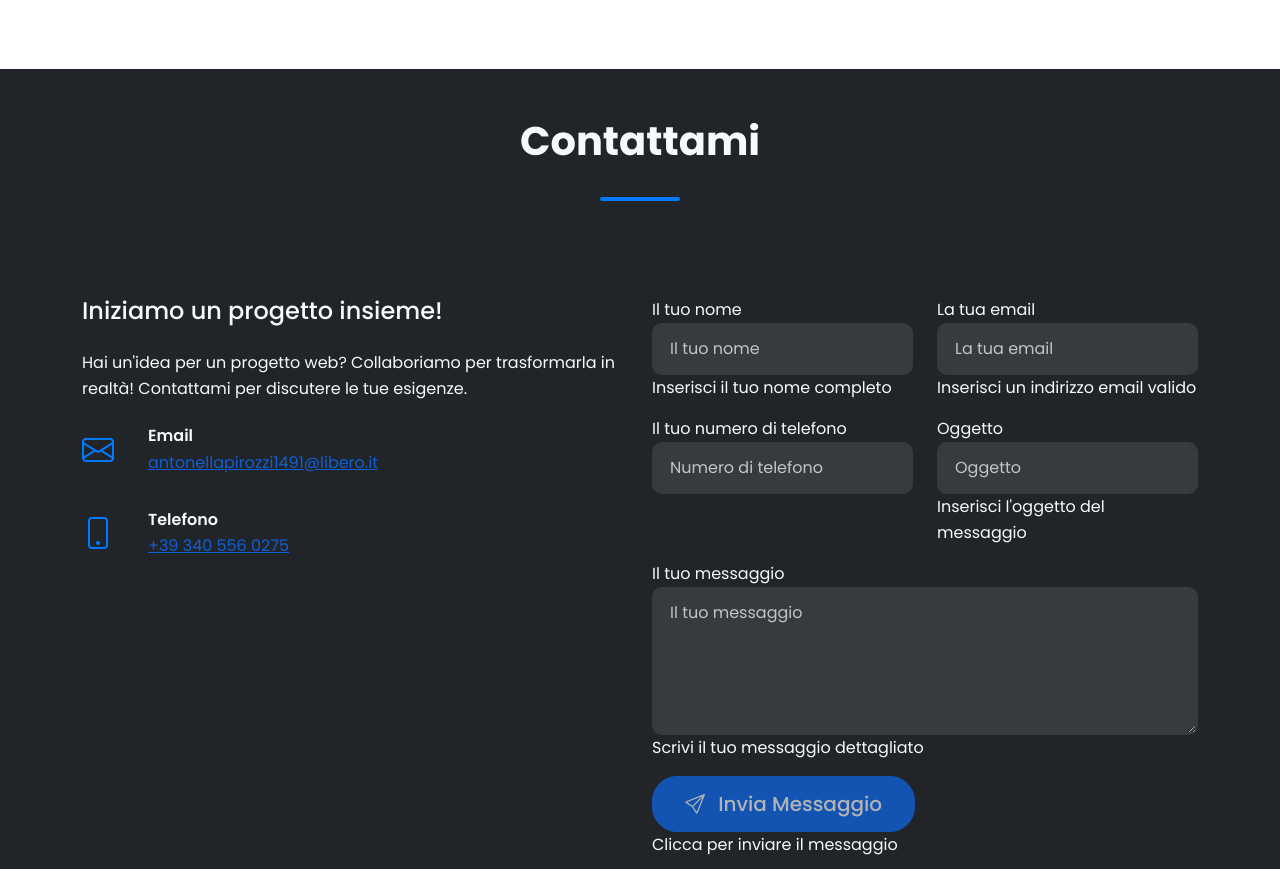
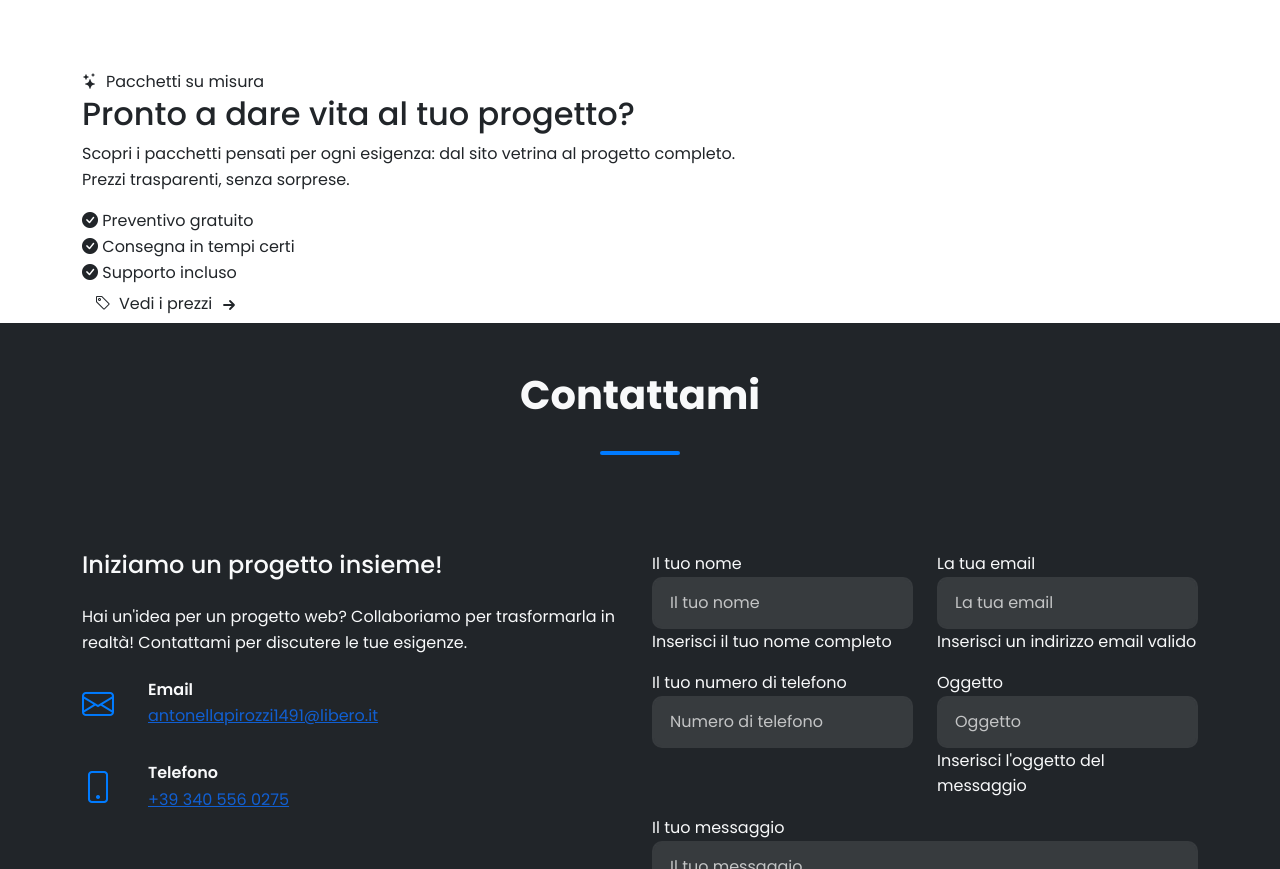
Before and after one commit to Antonella1491/Frontend-developer, a website: page home.html in a window 1280 px wide. Shown: the part 4142-5011 px from the top of the page. Drawn offline with nearby package versions, Linux system fonts and the light colour scheme; files that its build step writes are made by us from their sources.

Commit message:
Add files via upload

```diff
--- a/home.html
+++ b/home.html
@@ -454,6 +454,47 @@
             </div>
         </section>
 
+        <!-- Pricing CTA Section -->
+        <section id="pricing-cta" class="pricing-cta-section">
+            <div class="container">
+                <div class="pricing-cta-card">
+                    <div class="pricing-cta-particles" aria-hidden="true">
+                        <span></span><span></span><span></span><span></span><span></span>
+                    </div>
+                    <div class="pricing-cta-content">
+                        <div class="pricing-cta-badge">
+                            <i class="bi bi-stars me-2" aria-hidden="true"></i>Pacchetti su misura
+                        </div>
+                        <h2 class="pricing-cta-title">Pronto a dare vita al tuo progetto?</h2>
+                        <p class="pricing-cta-desc">
+                            Scopri i pacchetti pensati per ogni esigenza: dal sito vetrina al progetto completo.<br>
+                            Prezzi trasparenti, senza sorprese.
+                        </p>
+                        <div class="pricing-cta-features">
+                            <div class="pricing-cta-feature">
+                                <i class="bi bi-check-circle-fill" aria-hidden="true"></i>
+                                <span>Preventivo gratuito</span>
+                            </div>
+                            <div class="pricing-cta-feature">
+                                <i class="bi bi-check-circle-fill" aria-hidden="true"></i>
+                                <span>Consegna in tempi certi</span>
+                            </div>
+                            <div class="pricing-cta-feature">
+                                <i class="bi bi-check-circle-fill" aria-hidden="true"></i>
+                                <span>Supporto incluso</span>
+                            </div>
+                        </div>
+                        <a href="prezzi.html" class="btn pricing-cta-btn" aria-label="Vai alla pagina dei prezzi">
+                            <i class="bi bi-tag me-2" aria-hidden="true"></i>Vedi i prezzi
+                            <svg width="16" height="16" viewBox="0 0 16 16" fill="none" aria-hidden="true" style="margin-left:.3rem">
+                                <path d="M3 8h10M9 4l4 4-4 4" stroke="currentColor" stroke-width="1.8" stroke-linecap="round" stroke-linejoin="round"/>
+                            </svg>
+                        </a>
+                    </div>
+                </div>
+            </div>
+        </section>
+
         <!-- Contact Section -->
         <section id="contact" class="py-5 bg-dark text-light">
             <div class="container">
```
